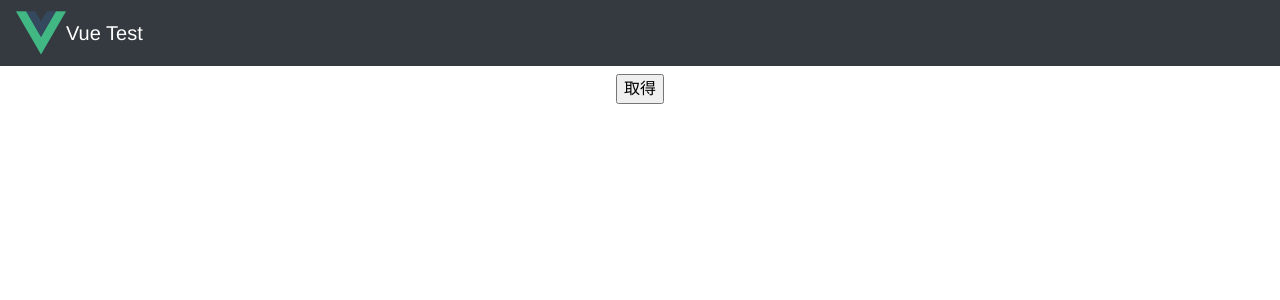
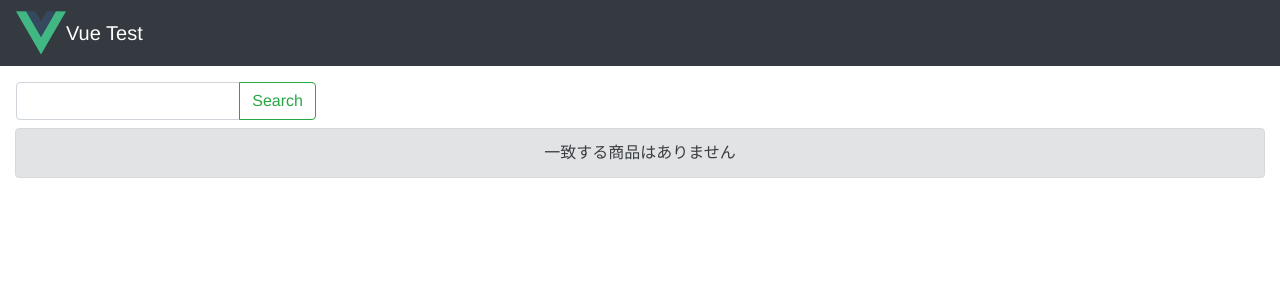
Before and after one commit to maito1201/vue-crawl-app, a Vue app: page / in a window 1280 px wide. Shown: the top 300 px of the page. Built offline with nearby package versions, Linux system fonts and the light colour scheme.

Commit message:
loading animation

```diff
--- a/package.json
+++ b/package.json
@@ -12,7 +12,8 @@
     "bootstrap-vue": "^2.1.0",
     "core-js": "^3.6.4",
     "vue": "^2.6.11",
-    "vue-axios": "^2.1.5"
+    "vue-axios": "^2.1.5",
+    "vue-loading-template": "^1.3.2"
   },
   "devDependencies": {
     "@babel/polyfill": "^7.7.0",
--- /dev/null
+++ b/src/components/Loading.vue
@@ -0,0 +1,18 @@
+ <template>
+    <div v-if="isLoading">
+       <h4>loading...</h4>
+       <vue-loading type="bubbles" color="#28a745" :size="{ width: '50px', height: '50px' }"></vue-loading>
+    </div>
+ </template>
+  <script>
+  import { VueLoading } from 'vue-loading-template'
+  export default {
+    name: 'Loading',
+    components: {
+      VueLoading
+    },
+    props: {
+      isLoading: Boolean
+    },
+  }
+  </script>
--- a/src/components/Main.vue
+++ b/src/components/Main.vue
@@ -1,6 +1,20 @@
 <template>
   <div class='main'>
-    <input @click="getItems" type="button" value="取得">
+    <div class="row mr-2 ml-2">
+      <div class="input-group col-xl-3 col-md-6 p-2">
+        <input type="text" class="form-control" v-model="keyword">
+        <div class="input-group-append">
+          <button type="button" class="btn btn-outline-success" @click="getItems">Search</button>
+        </div>
+      </div>
+    </div>
+    <Loading :isLoading="isLoading"/>
+    <div class="col-12">
+      <div class="alert alert-secondary" v-if="items.length == 0">
+        <p class="m-0" >一致する商品はありません</p>
+        <p class="m-0" v-if="searched.length">キーワード: {{searched}}</p>
+      </div>
+    </div>
     <div class="row mr-2 ml-2">
       <div v-for="item in items" :key="item.id" class="col-md-3 col-sm-6 col-6 p-2">
         <a :href="item.Url" target="_blank">
@@ -16,19 +30,27 @@
 </template>
 
 <script>
-
+import Loading from './Loading.vue'
 export default {
   name: 'Main',
+  components: {
+    Loading
+  },
   data: function (){
     return {
       items: [],
-      searchPath: "/api/digimart?keyword=dingwall"
+      keyword: "",
+      searched: "",
+      searchPath: "/api/digimart?keyword=",
+      isLoading: false
     }
   },
   methods: {
     getItems(){
+      if(this.isLoading) { return }
+      this.isLoading = true;
       this.axios.get(
-        this.searchPath, {
+        `${this.searchPath}${this.keyword}`, {
           mode: 'no-cors',
           headers: {
             'Access-Control-Allow-Origin': '*',
@@ -38,9 +60,12 @@ export default {
           credentials: 'same-origin'
         }
       ).then((response) => {
+        this.searched = this.keyword;
         this.items = response.data;
       }).catch((e) => {
         alert(e);
+      }).finally(() => {
+        this.isLoading = false;
       });
     }
   }
--- a/src/main.js
+++ b/src/main.js
@@ -5,8 +5,12 @@ import './plugins/bootstrap-vue'
 import App from './App.vue'
 import axios from 'axios'
 import VueAxios from 'vue-axios'
+
 Vue.config.productionTip = false
-Vue.use(VueAxios, axios)
+Vue.use(
+  VueAxios,
+  axios
+)
 
 new Vue({
   render: h => h(App),
```
Also changed, not shown: 1 other file (tests, documents, lock files or other folders).
